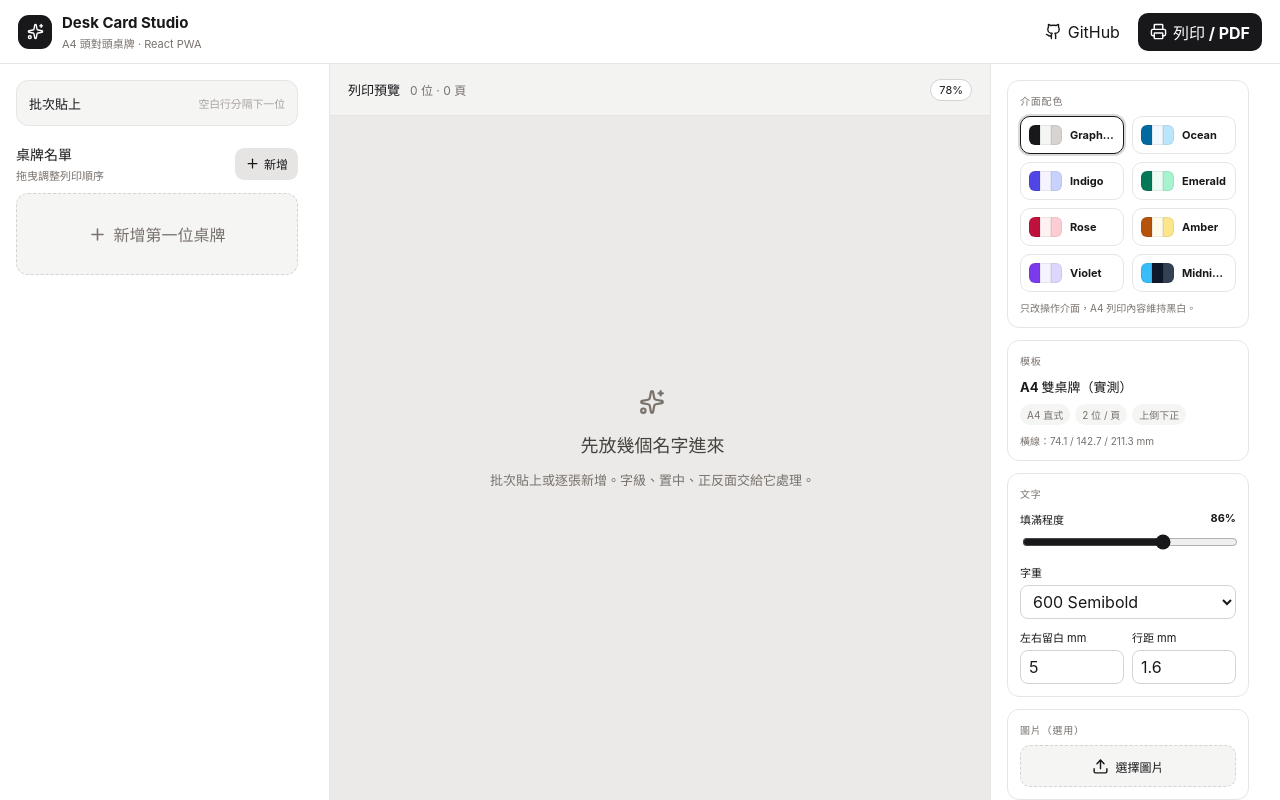
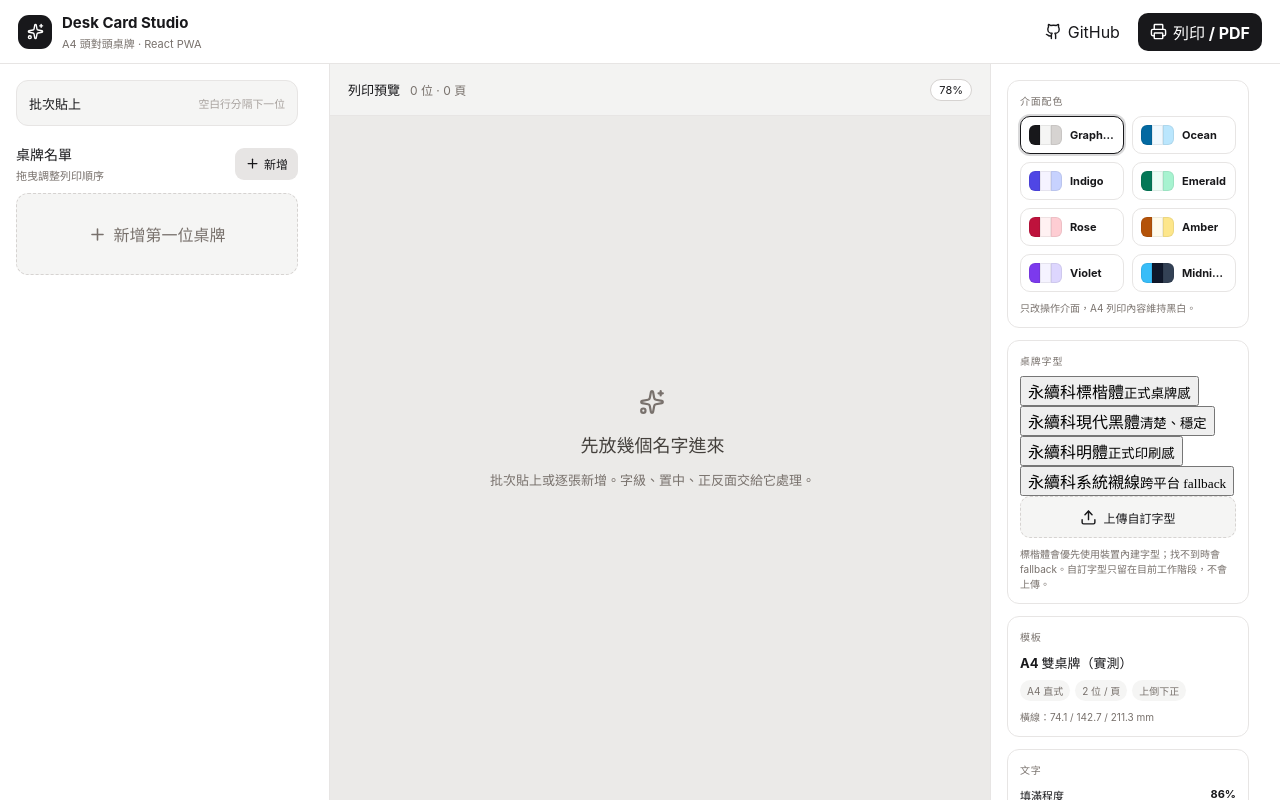
Before and after one commit to jush0147/desk-card-maker, a React (Vite) app: page / in a window 1280 px wide. Built offline with nearby package versions, Linux system fonts and the light colour scheme.

Commit message:
Add desk card font presets and local custom fonts

```diff
--- a/src/App.tsx
+++ b/src/App.tsx
@@ -12,7 +12,40 @@ import { Download, Eye, Github, GripVertical, List, Plus, Printer, RotateCcw, Sl
 
 type Guest = { id: string; lines: string[] }
 type FontWeight = 500 | 600 | 700
+type DeskFontPreset = 'kai' | 'sans' | 'ming' | 'serif' | 'custom'
 type ThemeId = 'graphite' | 'ocean' | 'indigo' | 'emerald' | 'rose' | 'amber' | 'violet' | 'midnight'
+
+const FONT_PRESETS: Array<{ id: Exclude<DeskFontPreset, 'custom'>; name: string; description: string; stack: string }> = [
+  {
+    id: 'kai',
+    name: '標楷體',
+    description: '正式桌牌感',
+    stack: '"DFKai-SB", "BiauKai", "標楷體", "KaiTi", "STKaiti", serif',
+  },
+  {
+    id: 'sans',
+    name: '現代黑體',
+    description: '清楚、穩定',
+    stack: '"Noto Sans TC", "Microsoft JhengHei", "PingFang TC", system-ui, sans-serif',
+  },
+  {
+    id: 'ming',
+    name: '明體',
+    description: '正式印刷感',
+    stack: '"Noto Serif TC", "PMingLiU", "MingLiU", "Songti TC", serif',
+  },
+  {
+    id: 'serif',
+    name: '系統襯線',
+    description: '跨平台 fallback',
+    stack: 'serif',
+  },
+]
+
+function resolveDeskFont(preset: DeskFontPreset | undefined, customFamily: string) {
+  if (preset === 'custom' && customFamily) return `"${customFamily}", serif`
+  return FONT_PRESETS.find((font) => font.id === (preset ?? 'kai'))?.stack ?? FONT_PRESETS[0].stack
+}
 
 const UI_THEMES: Array<{ id: ThemeId; name: string; colors: [string, string, string] }> = [
   { id: 'graphite', name: 'Graphite', colors: ['#18181b', '#f5f5f4', '#d6d3d1'] },
@@ -29,6 +62,7 @@ type Settings = {
   sidePaddingMm: number
   lineGapMm: number
   fontWeight: FontWeight
+  fontPreset: DeskFontPreset
   showGuides: boolean
   imageSide: 'left' | 'right'
   imageWidthMm: number
@@ -39,7 +73,11 @@ type State = {
   imageUrl: string
   imageName: string
   uiTheme: ThemeId
+  customFontFamily: string
+  customFontName: string
   setUiTheme: (theme: ThemeId) => void
+  setCustomFont: (family: string, name: string) => void
+  clearCustomFont: () => void
   addGuest: () => void
   removeGuest: (id: string) => void
   updateGuest: (id: string, lines: string[]) => void
@@ -74,6 +112,7 @@ const useStore = create<State>()(
         sidePaddingMm: 5,
         lineGapMm: 1.6,
         fontWeight: 600,
+        fontPreset: 'kai',
         showGuides: true,
         imageSide: 'left',
         imageWidthMm: 40,
@@ -81,7 +120,11 @@ const useStore = create<State>()(
       imageUrl: '',
       imageName: '',
       uiTheme: 'graphite',
+      customFontFamily: '',
+      customFontName: '',
       setUiTheme: (uiTheme) => set({ uiTheme }),
+      setCustomFont: (customFontFamily, customFontName) => set({ customFontFamily, customFontName }),
+      clearCustomFont: () => set({ customFontFamily: '', customFontName: '' }),
       addGuest: () => set((s) => ({ guests: [...s.guests, guest()] })),
       removeGuest: (gid) => set((s) => ({ guests: s.guests.filter((g) => g.id !== gid) })),
       updateGuest: (gid, lines) => set((s) => ({ guests: s.guests.map((g) => g.id === gid ? { ...g, lines } : g) })),
@@ -100,7 +143,25 @@ const useStore = create<State>()(
     }),
     {
       name: 'desk-card-studio-v2',
-      partialize: (s) => ({ guests: s.guests, settings: s.settings, uiTheme: s.uiTheme }),
+      version: 3,
+      migrate: (persisted) => {
+        const previous = persisted as any
+        return {
+          ...previous,
+          settings: {
+            fontPreset: 'kai',
+            ...(previous?.settings ?? {}),
+          },
+        }
+      },
+      partialize: (s) => ({
+        guests: s.guests,
+        settings: {
+          ...s.settings,
+          fontPreset: s.settings.fontPreset === 'custom' ? 'kai' : s.settings.fontPreset,
+        },
+        uiTheme: s.uiTheme,
+      }),
     },
   ),
 )
@@ -133,7 +194,7 @@ function measureText(el: Element) {
   return rect
 }
 
-function useAutoFit(ref: React.RefObject<HTMLDivElement | null>, lines: string[], settings: Settings) {
+function useAutoFit(ref: React.RefObject<HTMLDivElement | null>, lines: string[], settings: Settings, fontFamily: string) {
   useLayoutEffect(() => {
     const cell = ref.current
     if (!cell || !lines.length) return
@@ -158,6 +219,7 @@ function useAutoFit(ref: React.RefObject<HTMLDivElement | null>, lines: string[]
             const mid = (low + high) / 2
             line.style.fontSize = `${mid}px`
             line.style.fontWeight = String(settings.fontWeight)
+            line.style.fontFamily = fontFamily
             const r = measureText(line)
             if (r.width <= usableW * settings.fillRatio && r.height <= perLineH * .92) low = mid
             else high = mid
@@ -171,17 +233,19 @@ function useAutoFit(ref: React.RefObject<HTMLDivElement | null>, lines: string[]
     const ro = new ResizeObserver(fit)
     ro.observe(cell)
     return () => { cancelAnimationFrame(raf); ro.disconnect() }
-  }, [ref, lines.join('\n'), settings.fillRatio, settings.fontWeight, settings.sidePaddingMm, settings.lineGapMm])
+  }, [ref, lines.join('\n'), settings.fillRatio, settings.fontWeight, settings.sidePaddingMm, settings.lineGapMm, fontFamily])
 }
 
 function Face({ guest, inverted = false }: { guest?: Guest; inverted?: boolean }) {
   const ref = useRef<HTMLDivElement>(null)
   const settings = useStore((s) => s.settings)
   const imageUrl = useStore((s) => s.imageUrl)
+  const customFontFamily = useStore((s) => s.customFontFamily)
   const lines = guest?.lines.filter((x) => x.trim()) ?? []
-  useAutoFit(ref, lines, settings)
+  const fontFamily = resolveDeskFont(settings.fontPreset, customFontFamily)
+  useAutoFit(ref, lines, settings, fontFamily)
   const image = imageUrl ? <div className="desk-image" style={{ width: `${settings.imageWidthMm}mm` }}><img src={imageUrl} alt="" /></div> : null
-  const text = <div ref={ref} className="desk-text" style={{ paddingLeft: `${settings.sidePaddingMm}mm`, paddingRight: `${settings.sidePaddingMm}mm` }}>
+  const text = <div ref={ref} className="desk-text" style={{ paddingLeft: `${settings.sidePaddingMm}mm`, paddingRight: `${settings.sidePaddingMm}mm`, fontFamily }}>
     <div data-stack className="text-stack" style={{ gap: `${settings.lineGapMm}mm` }}>
       {lines.map((line, i) => <div data-line className="text-line" style={{ fontWeight: settings.fontWeight }} key={`${line}-${i}`}>{line}</div>)}
     </div>
@@ -240,14 +304,38 @@ function LeftPanel() {
 
 function SettingsPanel() {
   const fileRef = useRef<HTMLInputElement>(null)
+  const fontFileRef = useRef<HTMLInputElement>(null)
+  const [fontError, setFontError] = useState('')
   const settings = useStore((s) => s.settings)
   const update = useStore((s) => s.updateSettings)
   const imageUrl = useStore((s) => s.imageUrl)
   const imageName = useStore((s) => s.imageName)
   const setImage = useStore((s) => s.setImage)
   const clear = useStore((s) => s.clearImage)
+  const customFontFamily = useStore((s) => s.customFontFamily)
+  const customFontName = useStore((s) => s.customFontName)
+  const setCustomFont = useStore((s) => s.setCustomFont)
+  const clearCustomFont = useStore((s) => s.clearCustomFont)
   const uiTheme = useStore((s) => s.uiTheme)
   const setUiTheme = useStore((s) => s.setUiTheme)
+  const chooseFont = async (file?: File) => {
+    if (!file) return
+    setFontError('')
+    const family = `DeskCustomFont-${Date.now()}`
+    const url = URL.createObjectURL(file)
+    try {
+      const face = new FontFace(family, `url("${url}")`)
+      await face.load()
+      document.fonts.add(face)
+      setCustomFont(family, file.name)
+      update({ fontPreset: 'custom' })
+    } catch {
+      setFontError('字型載入失敗，請改用 TTF / OTF / WOFF / WOFF2。')
+    } finally {
+      URL.revokeObjectURL(url)
+      if (fontFileRef.current) fontFileRef.current.value = ''
+    }
+  }
   const choose = (file?: File) => {
     if (!file || !file.type.startsWith('image/')) return
     if (imageUrl.startsWith('blob:')) URL.revokeObjectURL(imageUrl)
@@ -271,6 +359,45 @@ function SettingsPanel() {
         </button>)}
       </div>
       <small>只改操作介面，A4 列印內容維持黑白。</small>
+    </div>
+    <div className="setting-card font-card"><label className="cap">桌牌字型</label>
+      <div className="font-grid">
+        {FONT_PRESETS.map((font) => <button
+          key={font.id}
+          type="button"
+          className={`font-option ${settings.fontPreset === font.id ? 'active' : ''}`}
+          style={{ fontFamily: font.stack }}
+          onClick={() => update({ fontPreset: font.id })}
+        >
+          <span className="font-sample">永續科</span>
+          <span><b>{font.name}</b><small>{font.description}</small></span>
+        </button>)}
+        {customFontFamily && <button
+          type="button"
+          className={`font-option ${settings.fontPreset === 'custom' ? 'active' : ''}`}
+          style={{ fontFamily: `"${customFontFamily}", serif` }}
+          onClick={() => update({ fontPreset: 'custom' })}
+        >
+          <span className="font-sample">永續科</span>
+          <span><b>自訂字型</b><small>{customFontName}</small></span>
+        </button>}
+      </div>
+      <input
+        ref={fontFileRef}
+        hidden
+        type="file"
+        accept=".ttf,.otf,.woff,.woff2,font/ttf,font/otf,font/woff,font/woff2"
+        onChange={(e) => chooseFont(e.target.files?.[0])}
+      />
+      <div className="font-actions">
+        <button className="upload" type="button" onClick={() => fontFileRef.current?.click()}><Upload size={17}/>上傳自訂字型</button>
+        {customFontFamily && <button className="icon" type="button" title="清除自訂字型" onClick={() => {
+          clearCustomFont()
+          if (settings.fontPreset === 'custom') update({ fontPreset: 'kai' })
+        }}><RotateCcw size={16}/></button>}
+      </div>
+      {fontError && <div className="font-error">{fontError}</div>}
+      <small>標楷體會優先使用裝置內建字型；找不到時會 fallback。自訂字型只留在目前工作階段，不會上傳。</small>
     </div>
     <div className="setting-card"><label className="cap">模板</label><b>A4 雙桌牌（實測）</b><div className="chips"><span>A4 直式</span><span>2 位 / 頁</span><span>上倒下正</span></div><small>橫線：{GUIDE_MM.join(' / ')} mm</small></div>
     <div className="setting-card"><label className="cap">文字</label>
```
